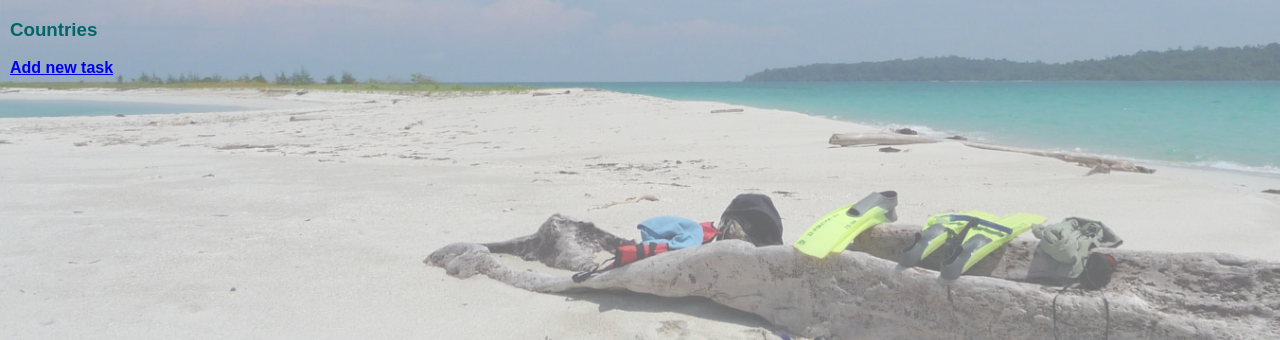
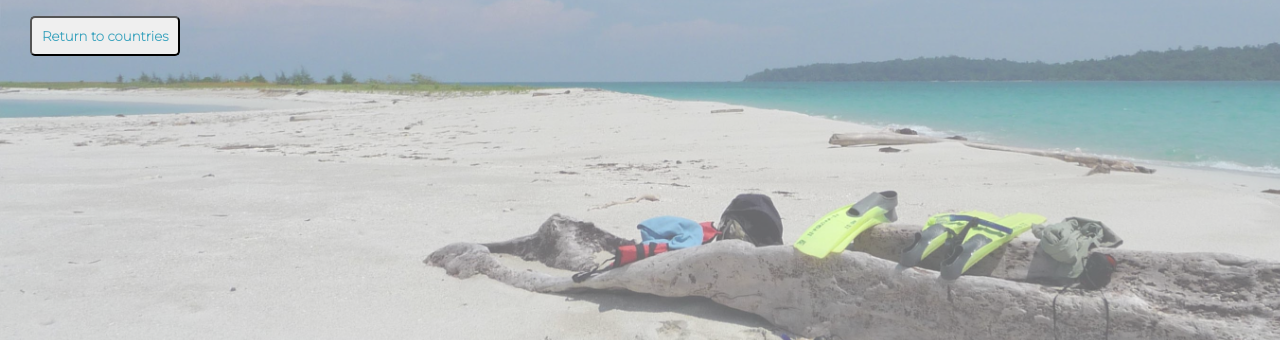
Before and after one commit to LucySaluki/adventurers_app, a Flask app: template templates/countries/show.html in a window 1280 px wide. Shown: the part 171-511 px from the top of the page. Run offline with Flask 2, Linux system fonts and the light colour scheme; the template is opened without the code that fills it, so the values that code supplies are empty.

Commit message:
add new country

```diff
--- a/static/style.css
+++ b/static/style.css
@@ -95,3 +95,34 @@ body::after {
   text-decoration: none;
 
 }
+
+.back-button a {
+  color: rgb(57, 162, 189);
+  font-weight: bold;
+  text-decoration: none;
+
+}
+
+.back-button {
+  padding:10px;
+  margin-left:20px;
+  border-style: outset;
+  font-family: 'Montserrat', sans-serif;
+  border-radius: 5px;
+}
+
+#add-new{
+  padding: 5px;
+  border-radius: 3px;
+}
+
+input[type=submit]  {
+  padding:5px;
+  color: whitesmoke;
+  font-weight:bold;
+  background-color: rgb(57, 162, 189);
+  margin-left:10px;
+  border-style: outset;
+  font-family: 'Montserrat', sans-serif;
+  border-radius: 5px;
+}
--- a/templates/countries/show.html
+++ b/templates/countries/show.html
@@ -1,33 +1,18 @@
 {% extends "base.html" %}
 {% block content %}
 
-<h3>Countries</h3>
-
 {% for country in countries %}
-  <div class="country">
-    <div class="content">
-      {{task.user.first_name}}
-      <div class="description">
-        {{task.description}}
-        <span class="duration">{{task.duration}} mins</span>
-      </div>
-      <div class="buttons">
-        <form class="delete-form" action="/tasks/{{task.id}}/delete" method="POST">
-          <button class="trash-button"><i class="fa fa-trash-o fa-3x" style="color:red" aria-hidden="true"></i></button>
-        </form>
-        {% if task.completed == True %}
-          <i class="fa fa-check fa-2x" style="color:green" aria-hidden="true"></i>
-        {% else %}
-          <i class="fa fa-times fa-2x" aria-hidden="true"></i>
-        {% endif %}
-
-        <a href="/tasks/{{ task.id }} ">More info</a>
-      </div>
+  <div class="place">
+    <div>
+      Country: {{ country.name }}
+    <div>
+      <P><a href="/countries/{{ country.id }} ">More info</a></P>
+    </div>
     </div>
   </div>
 {% endfor %}
 
-<a href="/tasks/new">Add new task</a>
+<button class = "back-button"><a href="/countries">Return to countries</a></button>
 
 
 {% endblock %}
```
Also changed, not shown: controllers/countries_controller.py (+15 -1 lines), templates/countries/new.html (+14 -0 lines), templates/places/show.html (+26 -2 lines).
